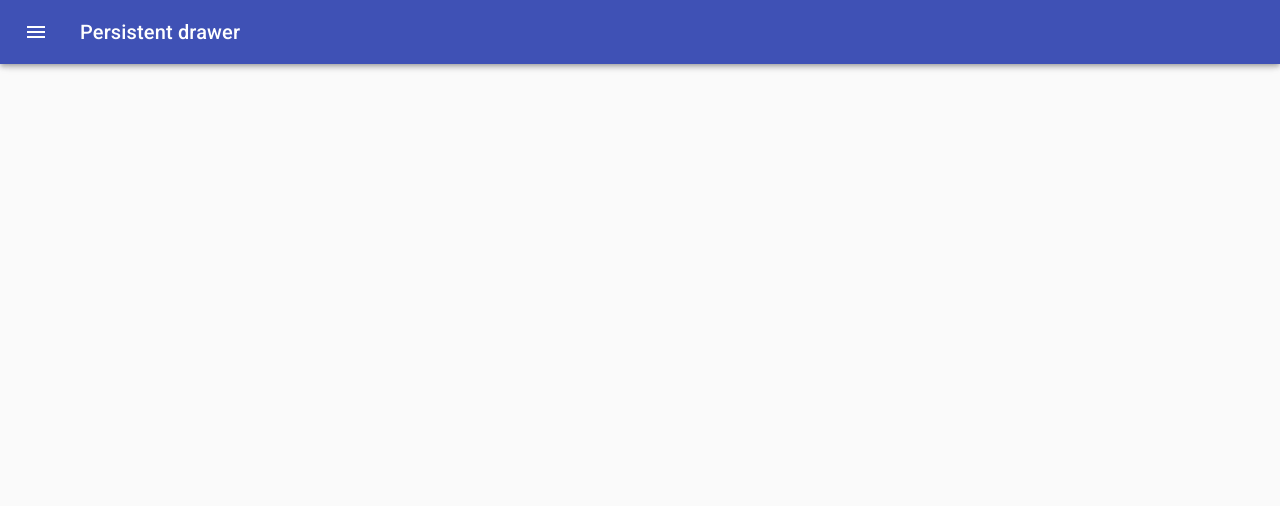
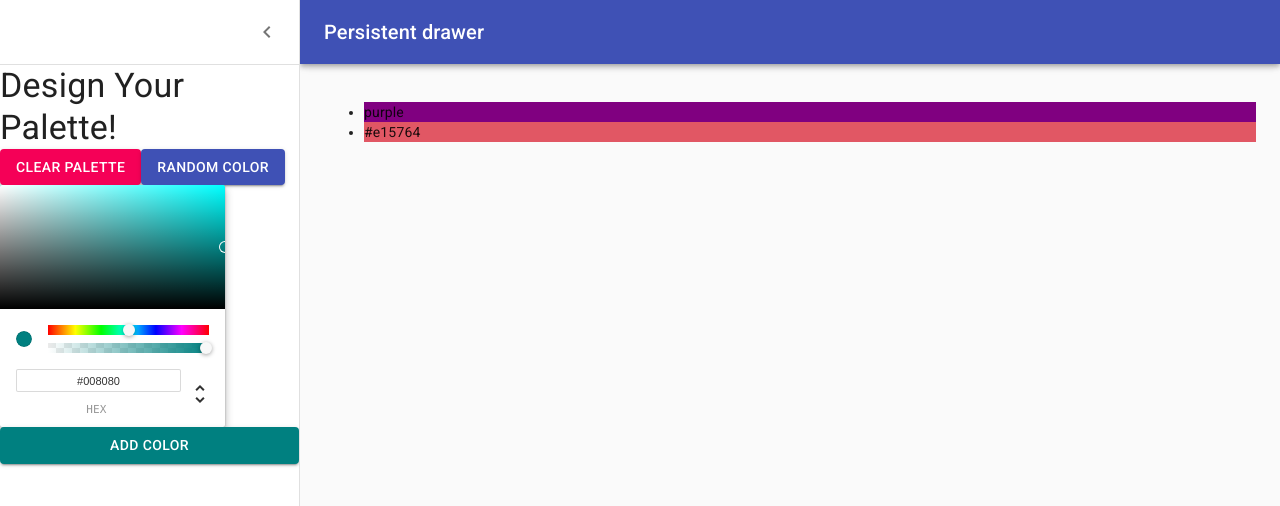
Before and after one commit to ZoltanSzokodi/Massive-Color-Project, a React (Create React App) app: page /palette/new in a window 1280 px wide. Shown: the top 506 px of the page. Built offline with nearby package versions, Linux system fonts and the light colour scheme.

Commit message:
Connect colorpicker to button

```diff
--- a/src/NewPaletteForm.js
+++ b/src/NewPaletteForm.js
@@ -74,9 +74,17 @@
 });
 
 class NewPaletteForm extends Component {
-  state = {
-    open: false,
-  };
+  constructor(props) {
+    super(props);
+    this.state = {
+      open: true,
+      currentColor: "teal",
+      colors: ["purple", "#e15764"]
+    };
+    this.updateCurrentColor = this.updateCurrentColor.bind(this);
+    this.addNewColor = this.addNewColor.bind(this);
+  }
+
 
   handleDrawerOpen = () => {
     this.setState({ open: true });
@@ -84,6 +92,14 @@
 
   handleDrawerClose = () => {
     this.setState({ open: false });
+  };
+
+  updateCurrentColor(newColor) {
+    this.setState({ currentColor: newColor.hex });
+  };
+
+  addNewColor() {
+    this.setState({ colors: [...this.state.colors, this.state.currentColor] });
   };
 
   render() {
@@ -144,13 +160,17 @@
           </div>
 
           <ChromePicker
-            color="purple"
-            onChangeComplete={(newColor) => console.log(newColor)}
+            color={this.state.currentColor}
+            onChangeComplete={this.updateCurrentColor}
           />
 
           <Button
             variant="contained"
-            color="primary">Add Color</Button>
+            color="primary"
+            onClick={this.addNewColor}
+            style={{
+              backgroundColor: this.state.currentColor
+            }}>Add Color</Button>
         </Drawer>
         <main
           className={classNames(classes.content, {
@@ -158,6 +178,11 @@
           })}
         >
           <div className={classes.drawerHeader} />
+          <ul>
+            {this.state.colors.map(color => (
+              <li style={{ backgroundColor: color }}>{color}</li>
+            ))}
+          </ul>
         </main>
       </div>
     );
```
